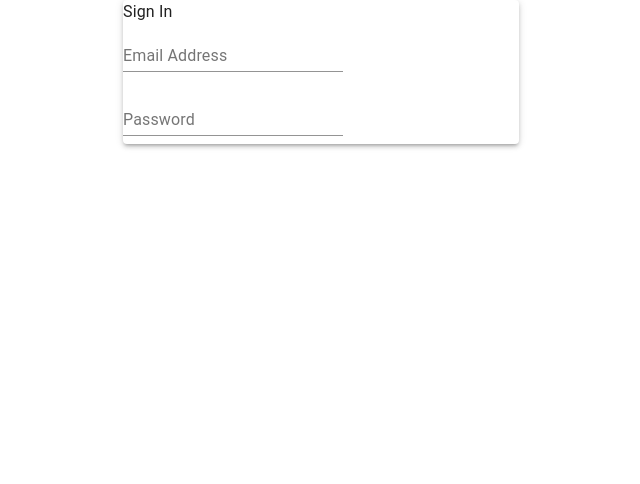
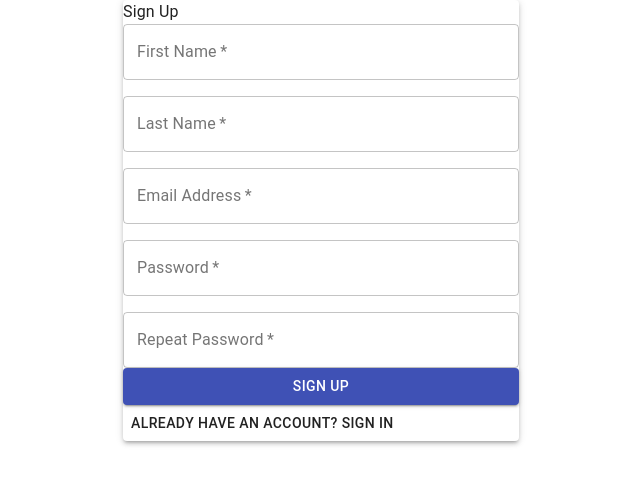
Before and after one commit to 1BarCode/react-bugtracker, a React (Create React App) app in the folder client/: page / in a window 1280 px wide. Shown: the top 484 px of the page, without its empty margins (319-959 px from the left). Built offline with nearby package versions, Linux system fonts and the light colour scheme.

Commit message:
update to login and sign up form

```diff
--- a/client/src/components/Auth/Auth.js
+++ b/client/src/components/Auth/Auth.js
@@ -1,6 +1,6 @@
-import React, { useState } from "react";
+import React, { useState, useEffect } from "react";
 
-import { Container, Grid, Paper, Typography } from "@material-ui/core";
+import { Container, Grid, Paper, Typography, Button } from "@material-ui/core";
 import Input from "./Input";
 
 const initialFormData = {
@@ -12,18 +12,28 @@ const initialFormData = {
 };
 
 const Auth = () => {
-  const [wantSignUp, setWantSignUp] = useState(false);
+  const [wantSignUp, setWantSignUp] = useState(true);
   const [formData, setformData] = useState(initialFormData);
 
   const handleChange = (e) => {
-    setformData({ ...initialFormData, [e.target.name]: e.target.value });
+    setformData({ ...formData, [e.target.name]: e.target.value });
+  };
+
+  const handleSwitchMode = () => {
+    setWantSignUp((prevState) => !prevState);
+  };
+
+  const handleSubmit = (e) => {
+    e.preventDefault();
+
+    console.log(formData);
   };
 
   return (
     <Container maxWidth="xs">
       <Paper elevation={3}>
         <Typography>{wantSignUp ? "Sign Up" : "Sign In"}</Typography>
-        <form>
+        <form onSubmit={handleSubmit}>
           <Grid container spacing={2}>
             {wantSignUp && (
               <>
@@ -52,7 +62,24 @@ const Auth = () => {
               type="password"
               handleChange={handleChange}
             />
+            {wantSignUp && (
+              <Input
+                name="confirmPassword"
+                label="Repeat Password"
+                type="password"
+                handleChange={handleChange}
+              />
+            )}
           </Grid>
+          <Button type="submit" fullWidth variant="contained" color="primary">
+            {wantSignUp ? "Sign Up" : "Sign In"}
+          </Button>
+          {/* Google Login Button */}
+          <Button onClick={handleSwitchMode}>
+            {wantSignUp
+              ? "Already have an account? Sign In"
+              : "Don't have an account? Sign Up"}
+          </Button>
         </form>
       </Paper>
     </Container>
--- a/client/src/components/Auth/Input.js
+++ b/client/src/components/Auth/Input.js
@@ -1,10 +1,18 @@
 import React from "react";
 import { Grid, TextField } from "@material-ui/core";
 
-const Input = ({ name, label, type, half }) => {
+const Input = ({ name, label, type, half, handleChange }) => {
   return (
     <Grid item xs={12} sm={half ? 6 : 12}>
-      <TextField name={name} label={label} type={type} />
+      <TextField
+        name={name}
+        label={label}
+        variant="outlined"
+        required
+        fullWidth
+        type={type}
+        onChange={handleChange}
+      />
     </Grid>
   );
 };
```
